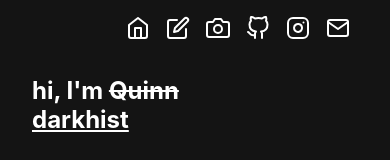
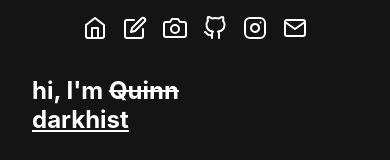
Before and after one commit to darkhist/darkhist.me, a Next.js app: page / in a window 390 px wide. Shown: the top 160 px of the page. Built offline with nearby package versions, Linux system fonts and the light colour scheme; a web font is replaced by a local one.

Commit message:
style: mobile: center nav

```diff
--- a/styles/nav.module.css
+++ b/styles/nav.module.css
@@ -1,9 +1,15 @@
 .nav > ul {
-  width: 100%;
   display: flex;
   flex-direction: row;
-  justify-content: flex-end;
+  justify-content: center;
   list-style-type: none;
+  padding: 0;
+}
+
+@media screen and (min-width: 768px) {
+  .nav > ul {
+    justify-content: flex-end;
+  }
 }
 
 .nav > ul > li {
```
